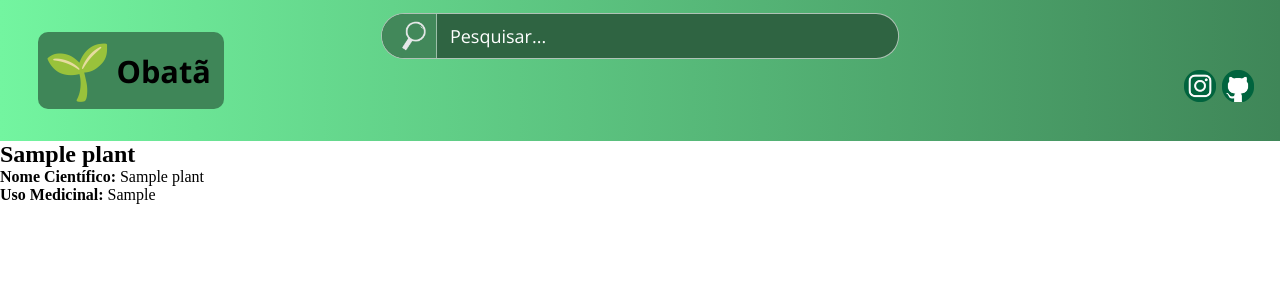
After one commit to T0xicW3b/Obata, a Flask app: template templates/search.html in a window 1280 px wide. The commit adds this page. Shown: the top 300 px of the page. Run offline with Flask 3, Linux system fonts and the light colour scheme; the template is opened without the code that fills it: most values are stand-ins (such as "Sample title", 1, 10 or a date in 2020).

Commit message:
Reorganization

```diff
--- a/app.py
+++ b/app.py
@@ -1,44 +1,9 @@
-from flask import Flask, render_template, request, session
-from game import Question, gen_questions
+from flask import Flask
 
 app = Flask(__name__)
 app.secret_key = "abc"
 
-@app.get("/")
-def index():
-
-    return render_template("index.html")
-
-
-@app.get("/game")
-def game():
-    questions = gen_questions("data.csv", 12, "Nome Popular", "Nome Científico")
-    session["questions"] = [
-        {
-            "id": q.id,
-            "ask": q.ask,
-            "a": q.a,
-            "b": q.b,
-            "c": q.c,
-            "d": q.d,
-            "e": q.e,
-            "correct": q.correct,
-        }
-        for q in questions
-    ]
-    return render_template("game.html", questions=questions)
-
-
-@app.route("/result", methods=["POST"])
-def result():
-    questions = session.get("questions", [])
-    score = 0
-    for i in questions:
-        r = request.form.get(str(i["id"]))
-        if r == i["correct"]:
-            score += 1
-    return render_template("result.html", score=score)
-
+from views import *
 
 if __name__ == "__main__":
     app.run(debug=True)
--- a/static/css/style.css
+++ b/static/css/search.css
@@ -18,31 +18,40 @@ header
 #headerLogo
 {
     display: flex;
-    flex-direction: row;
     background-color: #3f8658;
     align-content: center;
-    width: 14vw;
+    width: 14.5vw;
     height: 6vw;
     margin-left: 3vw;
     margin-top: 2.5vw;
     border-radius: 10px;
 }
 
+#buttonLOGO
+{
+    display: flex;
+    flex-direction: row;
+    position: relative;
+    width: 100%;
+    background: none;
+    border: none;
+    cursor: pointer;
+}
+
 #logo
 {
     width: 5vw;
     height: 5vw;
-    margin-left: 1vw;
+    margin-left: 0.6vw;
     margin-top: 1vh;
-    padding: auto;
 }
 
 #logoName
 {
     font-family: "Open Sans", sans-serif;
-    font-size: 3vw;
-    margin-left: 1vw;
-    margin-top: 1vw;
+    font-size: 2.4vw;
+    margin-left: 0.5vw;
+    margin-top: 1.4vw;
 }
 
 #form-search
@@ -53,12 +62,13 @@ header
     background-color: #2f6442;
     border: 0.5px rgba(245, 245, 245, 0.651) solid;
     border-radius: 50px;
-    height: 7vh;
+    height: 44px;
     margin-top: 1vw;
     left: 50%;
     transform: translate(-50%);
 
 }
+
 
 #search-input
 {
@@ -72,6 +82,15 @@ header
     cursor: text;
     border: none;
     width: 35vw;
+    box-shadow: none;
+}
+
+#search-input:-webkit-autofill,
+#search-input:-webkit-autofill:hover,
+#search-input:-webkit-autofill:focus,
+#search-input:-webkit-autofill:active {
+    -webkit-box-shadow: 0 0 0 30px #2f6442 inset !important;
+    -webkit-text-fill-color: white !important;
 }
 
 #search-input:focus
@@ -88,6 +107,14 @@ header
     color: white;
 }
 
+#search-input::-webkit-search-cancel-button {
+    display: none !important;
+}
+
+#search-input::-webkit-search-decoration {
+    display: none !important;
+}
+
 #button
 {
     order: 0;
@@ -97,8 +124,8 @@ header
     border-bottom-left-radius: 50px;
     border-top-left-radius: 50px;
     cursor: pointer;
-    width: 5vw;
-    height: 7vh;
+    width: 55px;
+    height: 44px;
 }
 #button:hover
 {
@@ -107,7 +134,57 @@ header
 
 #imgButton
 {
-    width: 5vh;
-    height: 5vh;
+    width: 30px;
+    height: 30px;
+    margin-left: 18%;
+    margin-top: 5%;
     transform: scaleX(-1);
 }
+
+#buttonInsta, #buttonGit
+{
+    background: none;
+    border: none;
+}
+
+#headerSocial
+{
+    display: flex;
+    flex-direction: row;
+    position: absolute;
+    width: 5vw;
+    height: 5vw;
+    gap: 0.5vw;
+    right: 2.5vw;
+    top: 50%;
+}
+
+#instaLOGO, #gitLOGO
+{
+    width: 2.5vw;
+    height: 2.5vw;
+    cursor: pointer;
+}
+
+#title, #subtitle {
+    left: 50%;
+    transform: translate(-50%);
+    text-align: center;
+    width: 100vw;
+}
+
+#title
+{
+    font-family: "Open Sans";
+    font-size: 60px;
+    position: absolute;
+    top: 200px;
+}
+
+#subtitle
+{
+    font-family: "Open Sans";
+    font-size: 30px;
+    position: absolute;
+    top: 300px;
+}
--- /dev/null
+++ b/static/js/script_search.js
@@ -0,0 +1,9 @@
+const button = document.querySelector('#buttonLOGO');
+
+button.addEventListener('click', () => {
+    open('/', '_self');
+})
+
+button.addEventListener('conextmenu', (e) => {
+    e.preventDefault();
+})
--- /dev/null
+++ b/templates/search.html
@@ -0,0 +1,52 @@
+<!DOCTYPE html>
+<html lang="pt-BR">
+<head>
+    <meta charset="UTF-8">
+    <meta name="viewport" content="width=device-width, initial-scale=1.0">
+    <link rel="stylesheet" href="{{ url_for('static', filename='css/search.css') }}">
+    <link rel="shortcut icon" href="{{ url_for('static', filename='assets/images/favicon.ico') }}" type="image/x-icon">
+    <title>{{ plant['Nome Popular'] }}</title>
+
+    <link rel="preconnect" href="https://fonts.googleapis.com">
+    <link rel="preconnect" href="https://fonts.gstatic.com" crossorigin>
+    <link href="https://fonts.googleapis.com/css2?family=Karla:ital,wght@0,200..800;1,200..800&family=Open+Sans:ital,wght@0,300..800;1,300..800&display=swap" rel="stylesheet">
+</head>
+<body>
+    <main>
+        <header>
+            <div id="headerLogo">
+                <button type="button" id="buttonLOGO">
+                    <img src="{{ url_for('static', filename='assets/images/android-chrome-512x512.png') }}" alt="logo" id="logo">
+                    <h1 id="logoName">Obatã</h1>
+                </button>
+            </div>
+
+            <form id="form-search" action="/pesquisa" method="POST">
+                    <label for="search-input"></label>
+                    <input type="text" id="search-input" name="search-input" placeholder="Pesquisar..." required>
+                    <button type="submit" id="button">
+                        <img src="{{ url_for('static', filename='assets/images/lupa.png') }}" alt="Pesquisar" id="imgButton">
+                    </button>
+            </form>
+
+            <div id="headerSocial">
+                <a href="https://www.instagram.com/seconeiti22/" target="_blank" id="buttonInsta">
+                    <img src="{{url_for('static', filename='assets/images/instaLOGO.png')}}" " id="instaLOGO">
+                </a>
+
+                <a href="https://github.com/T0xicW3b/Ilua" target="_blank" id="buttonGit">
+                    <img src="{{url_for('static', filename='assets/images/gitLOGO.png')}}" id="gitLOGO">
+                </a>
+            </div>
+        </header>
+
+    {% if plant %}
+        <h2>{{ plant['Nome Popular'] }}</h2>
+        <p><strong>Nome Científico:</strong> {{ plant['Nome Científico'] }}</p>
+        <p><strong>Uso Medicinal:</strong> {{ plant['Dados da Medicina Tradicional'] }}</p>
+    {% endif %}
+
+    </main>
+    <script src="{{url_for('static', filename='js/script_search.js')}}"></script>
+</body>
+</html>
```
Also changed, not shown: static/css/style_index.css (added, +226 -0 lines), static/js/script_index.js (added, +8 -0 lines), templates/index.html (+49 -10 lines), views.py (added, +51 -0 lines), static/assets/images/gitLOGO.png (added), static/assets/images/gitLOGO_hover.png (added), static/assets/images/instaLOGO.png (added), static/assets/images/instaLOGO_hover.png (added), static/js/game.js (deleted), static/js/script_game.js (added).
